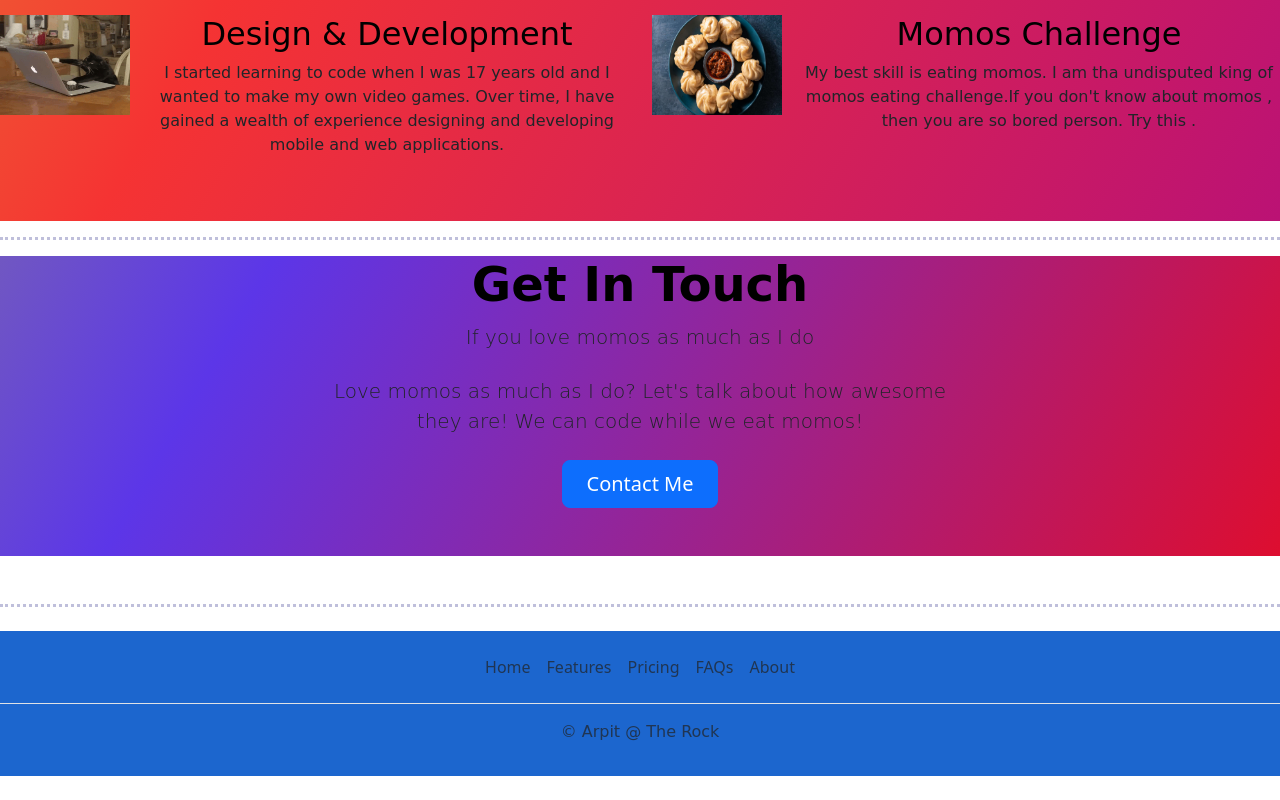
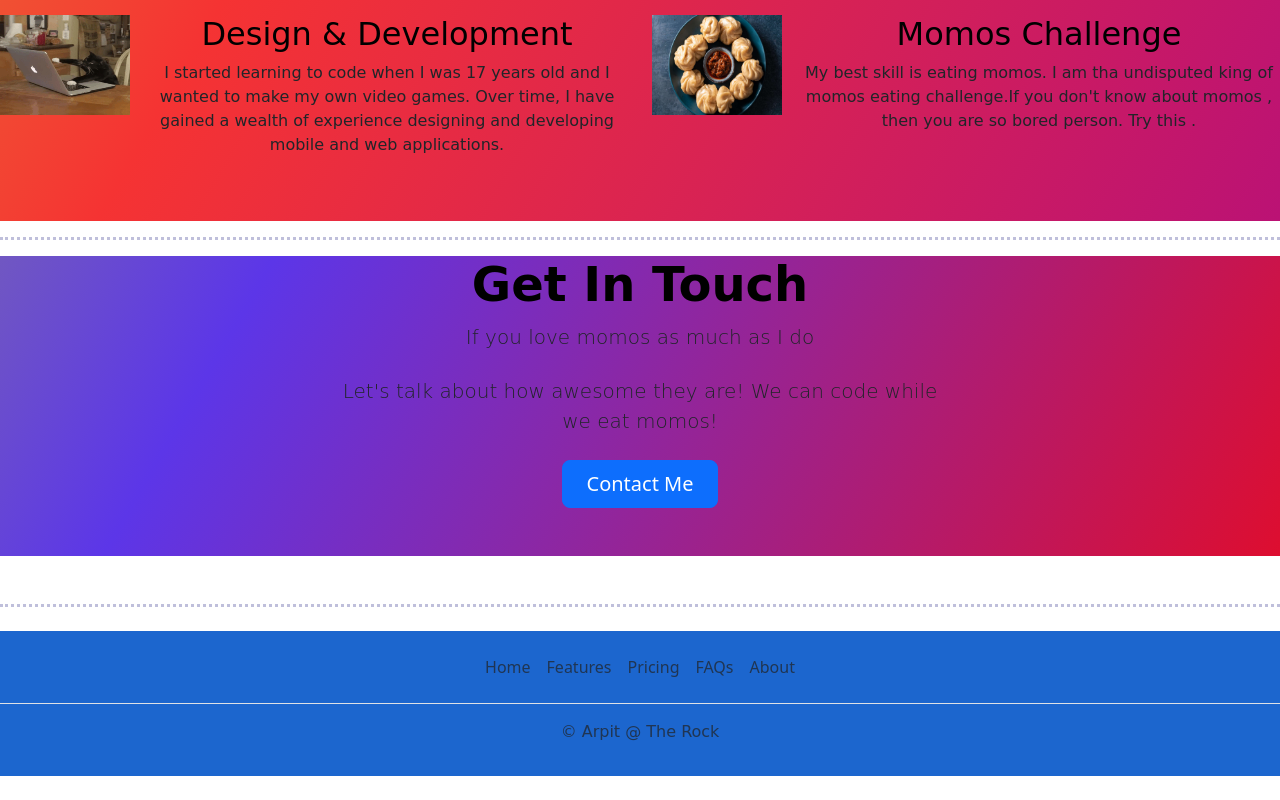
Before and after one commit to Arpit030/CapStone2, a plain HTML site: page index.html in a window 1280 px wide. Shown: the part 879-1679 px from the top of the page. Drawn offline with nearby package versions, Linux system fonts and the light colour scheme.

Commit message:
Update index.html

```diff
--- a/index.html
+++ b/index.html
@@ -137,7 +137,7 @@
         <h2 class="display-5 fw-bold text-body-emphasis">Get In Touch</h2>
         <div class="col-lg-6 mx-auto">
           <p class="lead mb-4">If you love momos as much as I do</p>
-          <p class="lead mb-4">Love momos as much as I do? Let's talk about how awesome they are! We can code while we eat momos!</p>
+          <p class="lead mb-4">Let's talk about how awesome they are! We can code while we eat momos!</p>
           <div class="d-grid gap-2 d-sm-flex justify-content-sm-center">
             <button type="button" onclick="window.location.href='./contact.html'" class="btn btn-primary btn-lg px-4 gap-3" >Contact Me</button>
           </div>
```
